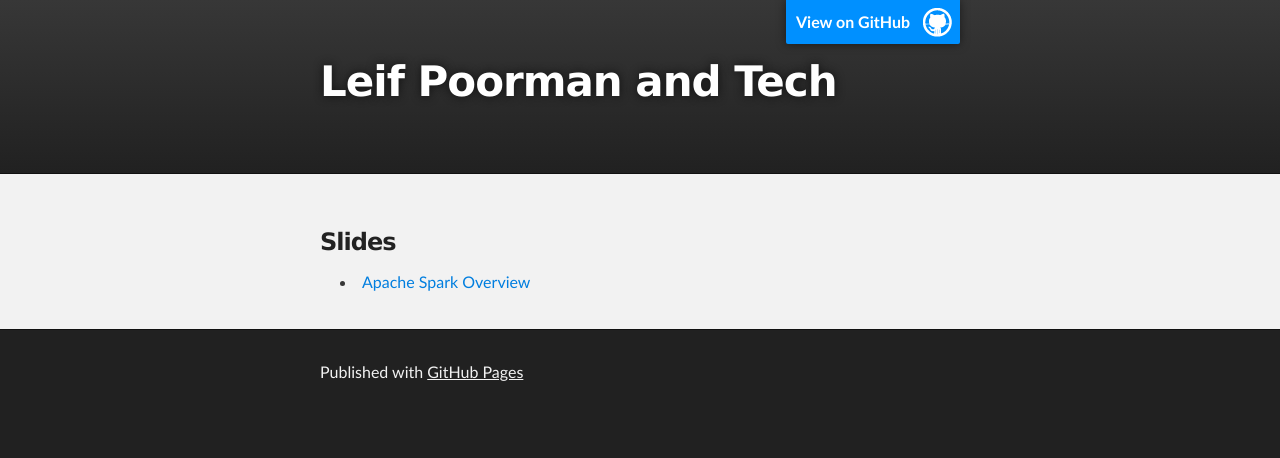
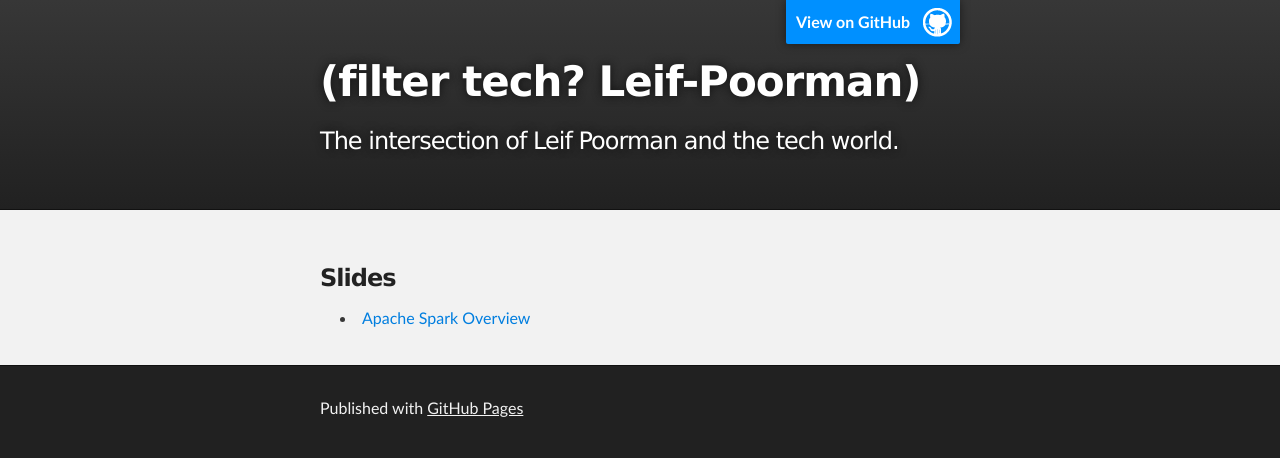
Before and after one commit to leifp/leifp.github.io, a plain HTML site: page index.html in a window 1280 px wide. Drawn offline with Linux system fonts and the light colour scheme.

Commit message:
Change title

```diff
--- a/index.html
+++ b/index.html
@@ -4,11 +4,11 @@
   <head>
     <meta charset='utf-8' />
     <meta http-equiv="X-UA-Compatible" content="chrome=1" />
-    <meta name="description" content="Leif Poorman and Tech : " />
+    <meta name="description" content="(filter tech? Leif-Poorman): The intersection of Leif Poorman and the tech world." />
 
     <link rel="stylesheet" type="text/css" media="screen" href="stylesheets/stylesheet.css">
 
-    <title>Leif Poorman and Tech</title>
+    <title>(filter tech? Leif-Poorman)</title>
   </head>
 
   <body>
@@ -18,8 +18,8 @@
         <header class="inner">
           <a id="forkme_banner" href="https://github.com/leifp">View on GitHub</a>
 
-          <h1 id="project_title">Leif Poorman and Tech</h1>
-          <h2 id="project_tagline"></h2>
+          <h1 id="project_title">(filter tech? Leif-Poorman)</h1>
+          <h2 id="project_tagline">The intersection of Leif Poorman and the tech world.</h2>
 
         </header>
     </div>
```
